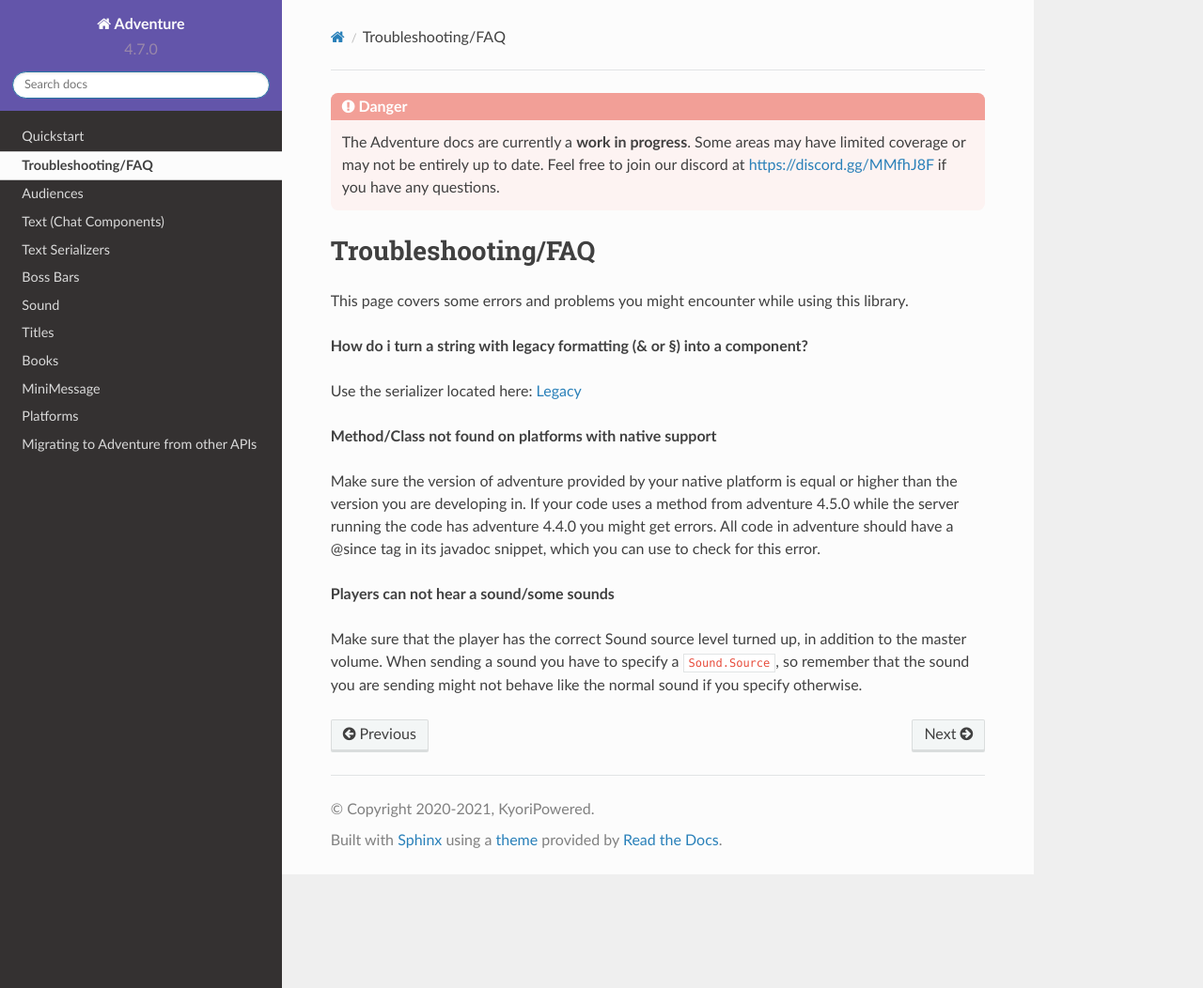
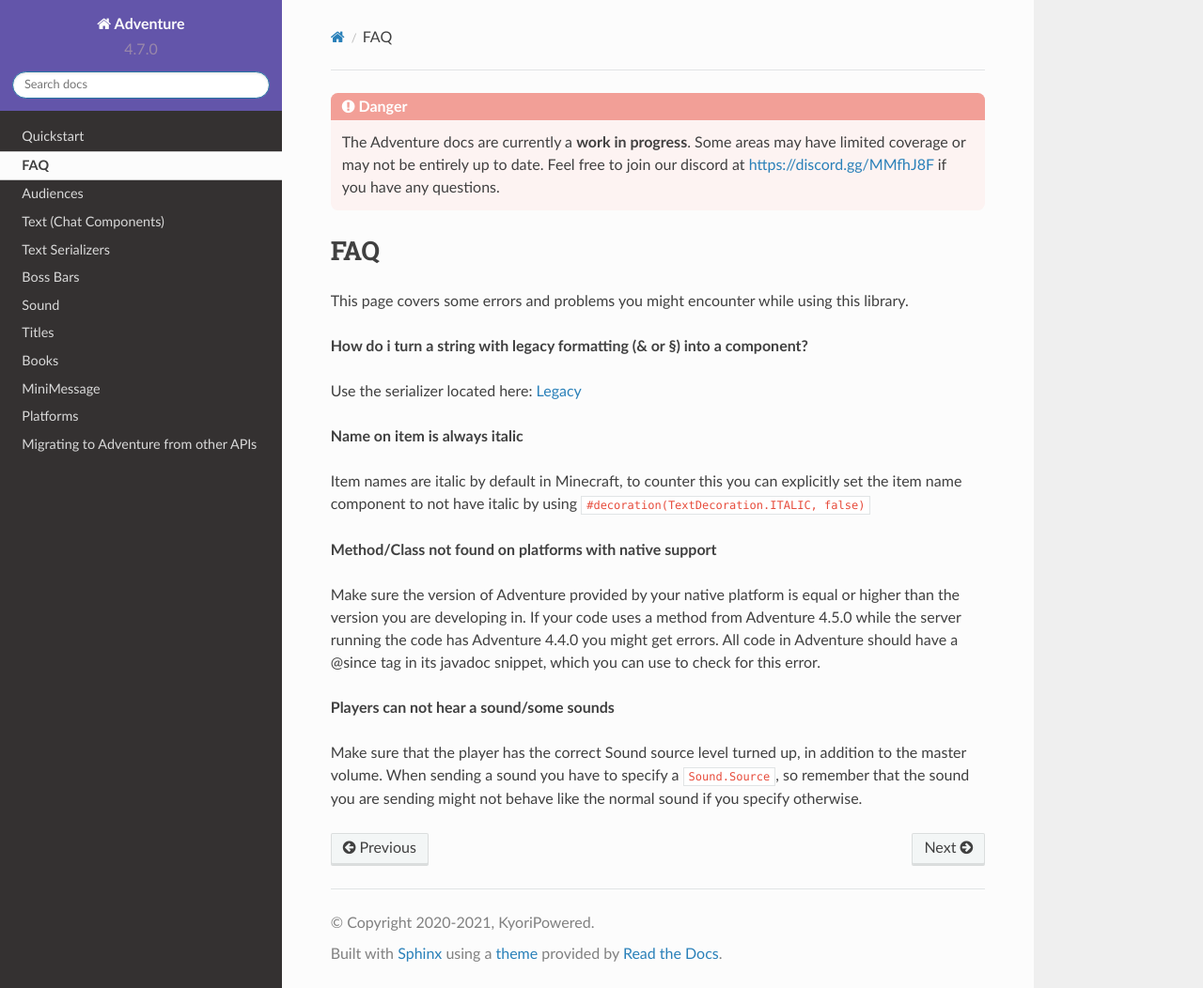
Before and after one commit to KyoriPowered/adventure-docs, a Sphinx documentation site: the page built from source/faq.rst, in a window 1280 px wide and 1052 px high. Shown: the whole window at 94% size. Built offline with Sphinx 7.4.7 and the Read the Docs theme 2.0.0, drawn with Linux system fonts in a browser that asks for light colours; pages that are not in the unit, such as notebooks, are missing from menus.

Commit message:
Address some feedback

```diff
--- a/source/troubleshooting.rst
+++ b/source/faq.rst
@@ -1,6 +1,6 @@
-===============
-Troubleshooting/FAQ
-===============
+===
+FAQ
+===
 
 
 This page covers some errors and problems you might encounter while using this library.
@@ -9,12 +9,16 @@ This page covers some errors and problems you might encounter while using this l
 
 Use the serializer located here: :doc:`/serializer/legacy`
 
+**Name on item is always italic**
+
+Item names are italic by default in Minecraft, to counter this you can explicitly set the item name component
+to not have italic by using ``#decoration(TextDecoration.ITALIC, false)``
 
 **Method/Class not found on platforms with native support**
 
-Make sure the version of adventure provided by your native platform is equal or higher than the version you are
-developing in. If your code uses a method from adventure 4.5.0 while the server running the code has adventure 4.4.0
-you might get errors. All code in adventure should have a @since tag in its javadoc snippet, which you can use to check
+Make sure the version of Adventure provided by your native platform is equal or higher than the version you are
+developing in. If your code uses a method from Adventure 4.5.0 while the server running the code has Adventure 4.4.0
+you might get errors. All code in Adventure should have a @since tag in its javadoc snippet, which you can use to check
 for this error.
 
 **Players can not hear a sound/some sounds**
--- a/source/index.rst
+++ b/source/index.rst
@@ -13,14 +13,14 @@ elements covered by this library can be found in the index on the left, or on th
 
 Check out the :doc:`quickstart` section for a little introduction to the most basic functionality in adventure
 
-If you are here to troubleshoot an error commonly addressed errors can be found with answers over at the :doc:`troubleshooting`
+If you are here to troubleshoot an error commonly addressed errors can be found with answers over at the :doc:`faq`
 page.
 
 
 Importing Adventure into your project
 -------------------------------------
 
-First, add the repository(if necessary):
+First, add the repository (if necessary):
 
 .. tabs::
 
@@ -99,7 +99,7 @@ First, add the repository(if necessary):
    :maxdepth: 2
 
    quickstart
-   troubleshooting
+   faq
 
    audiences
    text
--- a/source/quickstart.rst
+++ b/source/quickstart.rst
@@ -27,7 +27,7 @@ Create some messages, optionally with some styling:
    //TextColor.color() takes three integers representing a RGB value, which will be downsampeled
    //for clients <1.16. Adventure also provides the NamedTextColor class which holds values for
    //the old minecraft colors
-   final Component cats = Component.text("I love cats!", TextColor.of(239, 78, 108), TextDecoration.BOLD);
+   final Component cats = Component.text("I love cats!", TextColor.color(239, 78, 108), TextDecoration.BOLD);
    final Component secret = Component.text("Secret text!", TextDecoration.ITALIC);
 
    //Since all Components are immutable, any modifications will return a **new** component
```
Also changed, not shown: other parts of source/quickstart.rst (+2 -2 lines).
